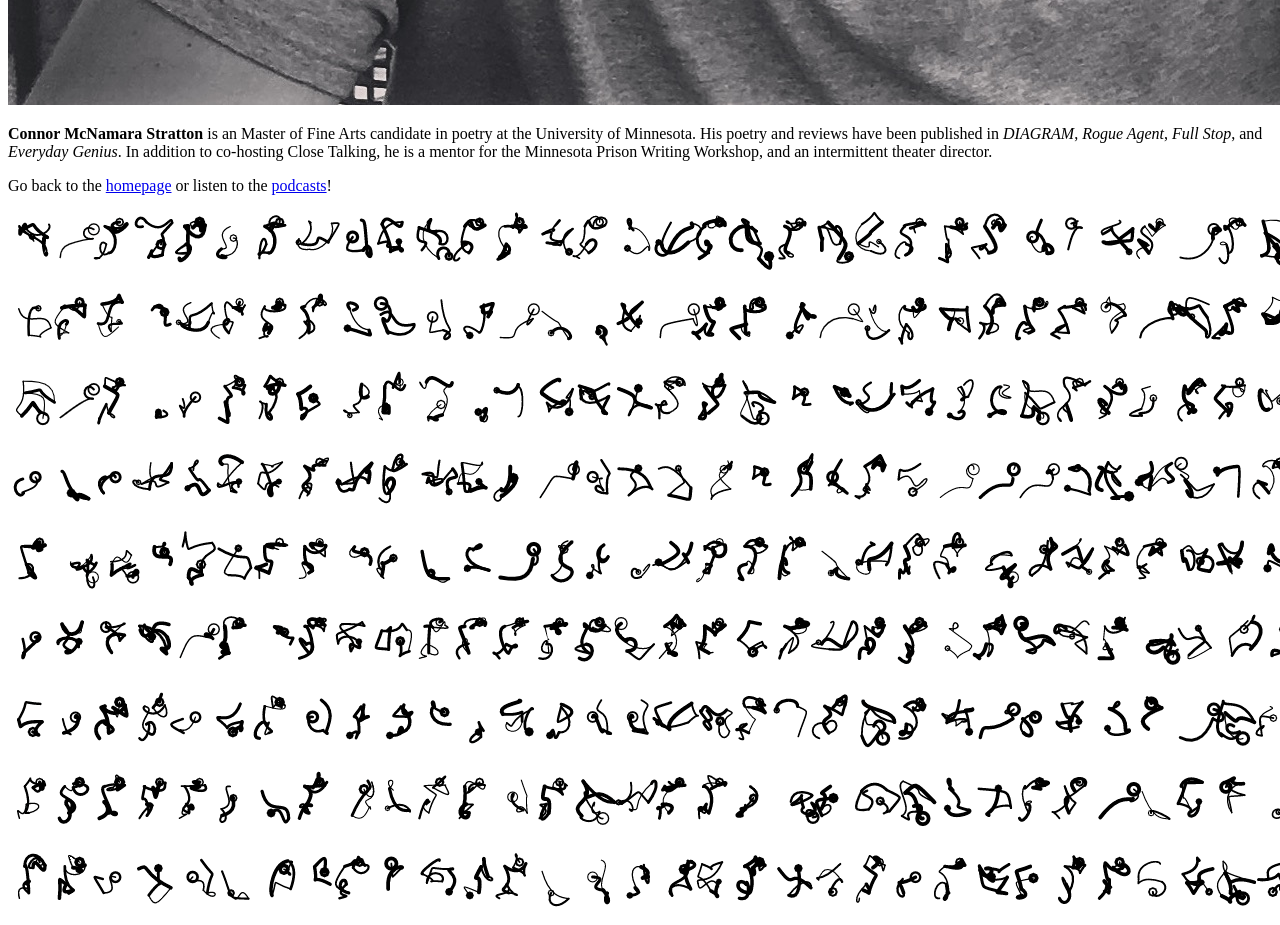
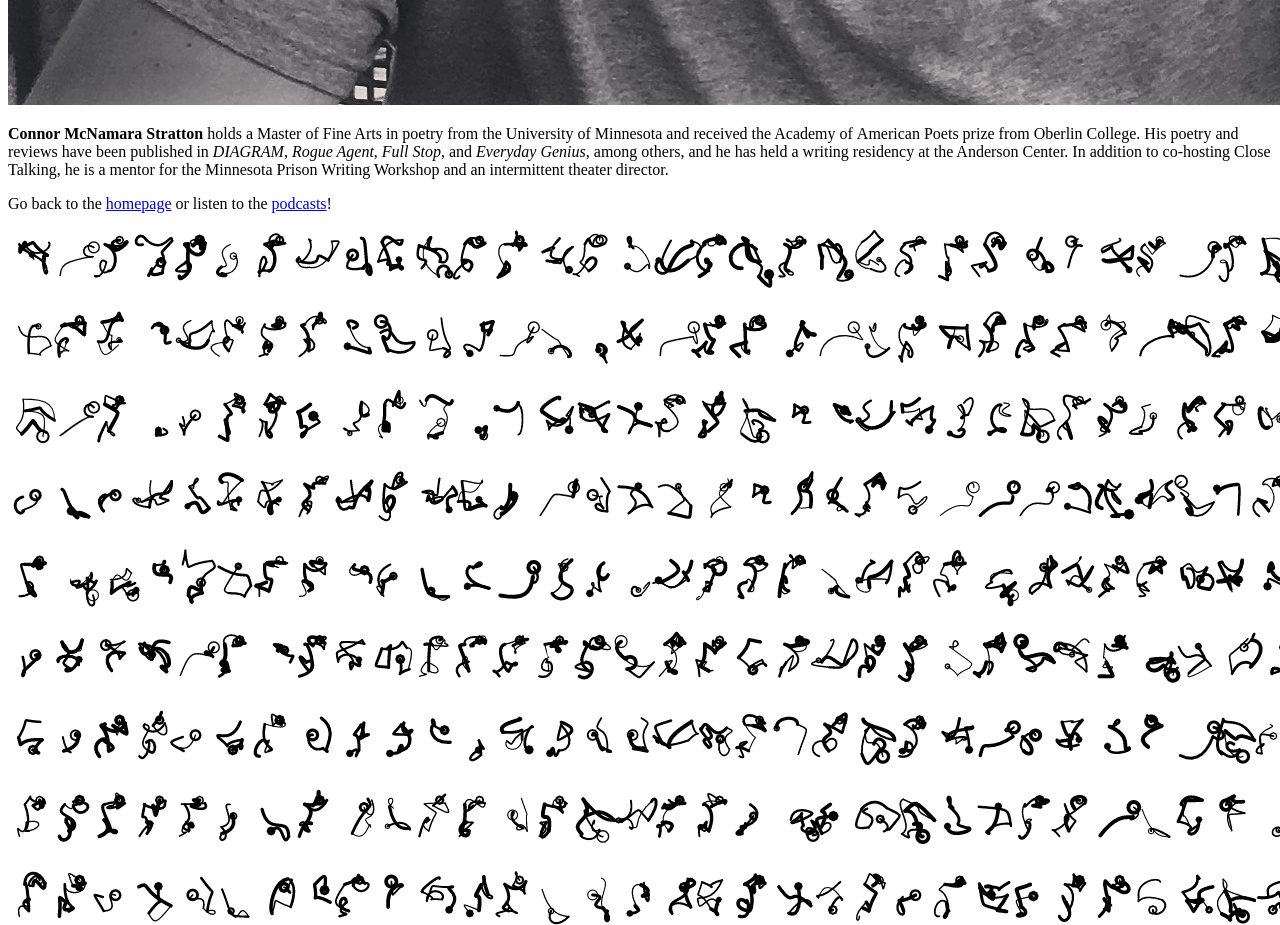
Before and after one commit to ahlbet/close-talking-contentful, a Gatsby site: page /about in a window 1280 px wide. Shown: the part 2040-2965 px from the top of the page. Built offline with nearby package versions, Linux system fonts and the light colour scheme; Gatsby itself is replaced by a stand-in of ours.

Commit message:
update connor bio

```diff
--- a/src/pages/about.js
+++ b/src/pages/about.js
@@ -27,12 +27,7 @@ const About = () => (
       <div className="about__connor">
         <img src={connorImage} alt="A Headshot of Connor" className="about__bio--img" />
         <p className="about__connor--text">
-          <b>Connor McNamara Stratton</b> is an Master of Fine Arts candidate in
-          poetry at the University of Minnesota. His poetry and reviews have been
-          published in <em>DIAGRAM</em>, <em>Rogue Agent</em>, <em>Full Stop</em>,
-          and <em>Everyday Genius</em>. In addition to co-hosting Close Talking,
-          he is a mentor for the Minnesota Prison Writing Workshop, and an
-          intermittent theater director.
+          <b>Connor McNamara Stratton</b> holds a Master of Fine Arts in poetry from the University of Minnesota and received the Academy of American Poets prize from Oberlin College. His poetry and reviews have been published in <em>DIAGRAM</em>, <em>Rogue Agent</em>, <em>Full Stop</em>, and <em>Everyday Genius</em>, among others, and he has held a writing residency at the Anderson Center. In addition to co-hosting Close Talking, he is a mentor for the Minnesota Prison Writing Workshop and an intermittent theater director.
         </p>
       </div>
 
```
